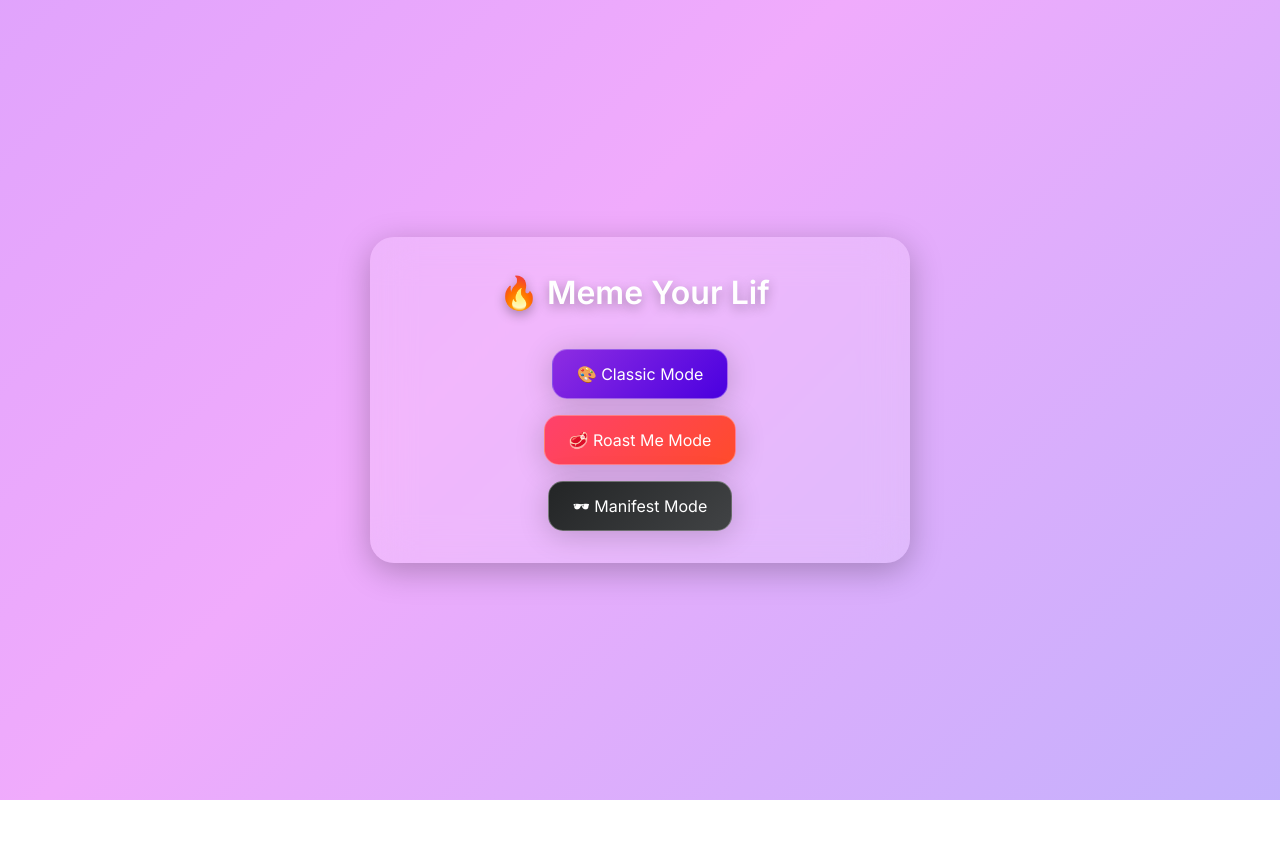
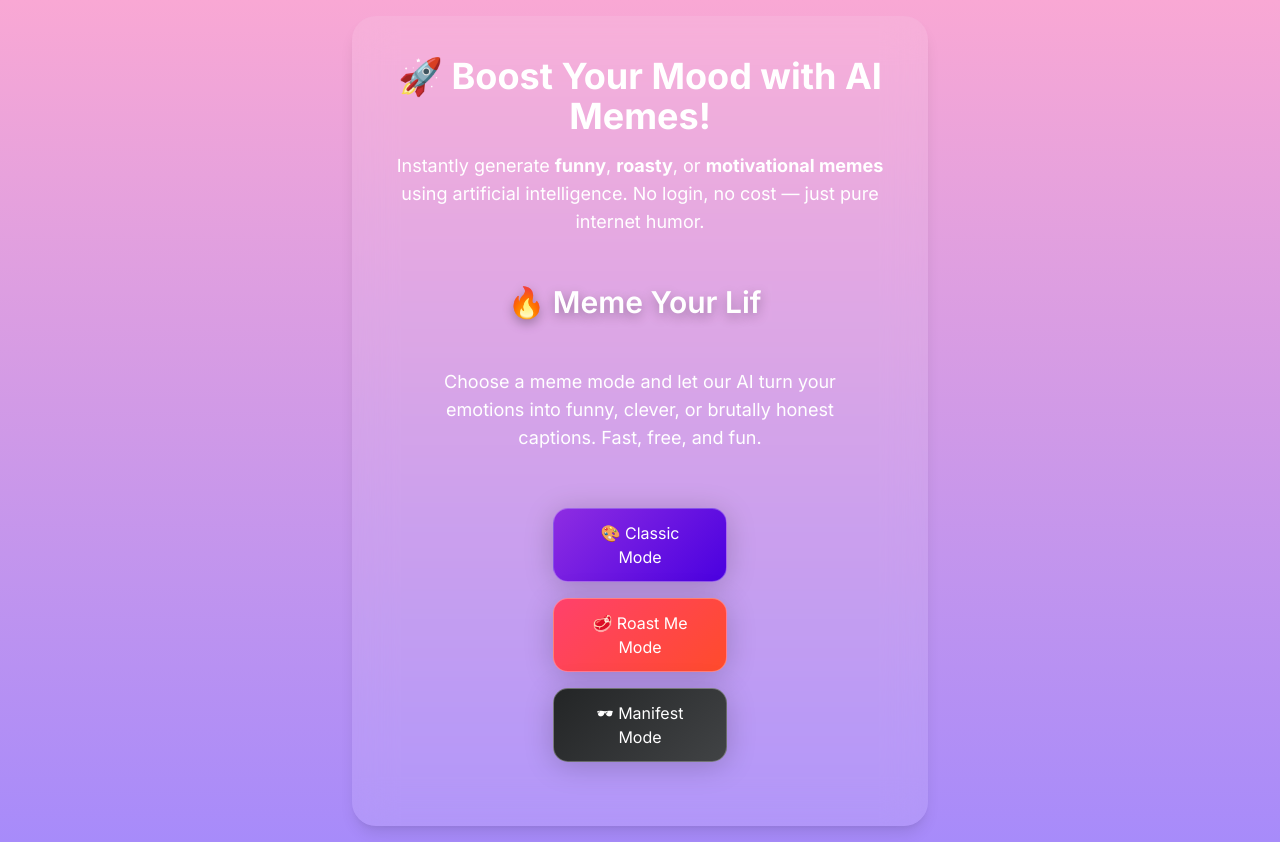
Before and after one commit to atakankaracali/aigeneratormeme, a React (Vite) app: page / in a window 1280 px wide. Before the commit the page ends 800 px from the top, so only its background shows below. Built offline with nearby package versions, Linux system fonts and the light colour scheme.

Commit message:
Edit-Page

```diff
--- a/src/App.tsx
+++ b/src/App.tsx
@@ -101,9 +101,20 @@ function App() {
     const isRoastMode = mode === "roast";
 
     return (
-        <div className="app-wrapper">
-            <div className="app-card">
-                {step === 0 && <Intro onNext={handleNextStep} />}
+        <div className="app-wrapper flex items-center justify-center min-h-screen p-4 bg-gradient-to-b from-pink-300 to-purple-400">
+            <div className="app-card w-full max-w-xl bg-white bg-opacity-10 backdrop-blur-md rounded-3xl shadow-lg p-6 sm:p-10 text-center">
+
+                {step === 0 && (
+                    <>
+                        <h1 className="text-3xl sm:text-4xl font-bold text-white mb-4">
+                            🚀 Boost Your Mood with AI Memes!
+                        </h1>
+                        <p className="text-white text-base sm:text-lg max-w-lg mx-auto mb-6">
+                            Instantly generate <strong>funny</strong>, <strong>roasty</strong>, or <strong>motivational memes</strong> using artificial intelligence. No login, no cost — just pure internet humor.
+                        </p>
+                        <Intro onNext={handleNextStep} />
+                    </>
+                )}
 
                 {step === 1 && !isRoastMode && (
                     <Question
@@ -140,13 +151,13 @@ function App() {
 
                 {((step === 1 && isRoastMode && !meme && !loading) || (step === 4 && !loading && !meme)) && (
                     <>
-                        <p className="text-title">
+                        <p className="text-title text-white mb-4">
                             Brutally honest, AI-powered roast. Ready to cry or laugh?
                         </p>
                         <motion.button
                             whileHover={{ scale: 1.1 }}
                             whileTap={{ scale: 0.95 }}
-                            className="meme-button"
+                            className="meme-button bg-purple-600 hover:bg-purple-700 text-white font-semibold py-3 px-6 rounded-full transition-all"
                             onClick={generateMeme}
                         >
                             {isRoastMode ? '🥩 Roast Me' : '🚀 Generate Meme'}
@@ -162,7 +173,7 @@ function App() {
                             whileHover={{ scale: 1.1 }}
                             whileTap={{ scale: 0.95 }}
                             onClick={restart}
-                            className="restart-button"
+                            className="restart-button mt-4 bg-white text-black py-2 px-5 rounded-full shadow-md"
                         >
                             🔄 Create Another Meme
                         </motion.button>
--- a/src/components/Intro.tsx
+++ b/src/components/Intro.tsx
@@ -9,15 +9,19 @@ const Intro = ({ onNext }: IntroProps) => (
     initial={{ opacity: 0, y: -30 }}
     animate={{ opacity: 1, y: 0 }}
     transition={{ duration: 0.6 }}
-    className="intro-container"
+    className="intro-container px-4 sm:px-6 md:px-8"
   >
-    <h1 className="intro-title">
+    <h2 className="intro-title text-2xl sm:text-3xl font-semibold text-white text-center mb-4" aria-label="AI Meme Generator Tagline">
       <Typewriter
         words={['😂 AI Meme Generator', '🔥 Meme Your Life', '🚀 Boost Your Mood!']}
         loop={0}
         cursor
       />
-    </h1>
+    </h2>
+
+    <p className="text-center text-white text-base sm:text-lg max-w-md mx-auto mb-6">
+      Choose a meme mode and let our AI turn your emotions into funny, clever, or brutally honest captions. Fast, free, and fun.
+    </p>
 
     <div className="flex flex-col gap-4 items-center">
       <motion.button
@@ -25,6 +29,7 @@ const Intro = ({ onNext }: IntroProps) => (
         whileTap={{ scale: 0.95 }}
         className="intro-button classic-btn"
         onClick={() => onNext("classic")}
+        title="Start Classic Mode"
       >
         🎨 Classic Mode
       </motion.button>
@@ -34,6 +39,7 @@ const Intro = ({ onNext }: IntroProps) => (
         whileTap={{ scale: 0.95 }}
         className="intro-button roast-btn"
         onClick={() => onNext("roast")}
+        title="Start Roast Me Mode"
       >
         🥩 Roast Me Mode
       </motion.button>
@@ -43,6 +49,7 @@ const Intro = ({ onNext }: IntroProps) => (
         whileTap={{ scale: 0.95 }}
         className="intro-button hr-btn"
         onClick={() => onNext("manifest")}
+        title="Start Manifest Mode"
       >
         🕶 Manifest Mode
       </motion.button>
--- a/src/components/styles/intro.css
+++ b/src/components/styles/intro.css
@@ -4,6 +4,9 @@
   flex-direction: column;
   gap: 2rem;
   align-items: center;
+  padding: 1.5rem;
+  max-width: 100%;
+  margin: 0 auto;
 }
 
 .intro-title {
@@ -11,6 +14,13 @@
   font-weight: 600;
   color: white;
   text-shadow: 0 4px 12px rgba(0, 0, 0, 0.3);
+  line-height: 1.3;
+}
+
+@media (min-width: 640px) {
+  .intro-title {
+    font-size: 2.5rem;
+  }
 }
 
 .intro-button {
@@ -20,9 +30,19 @@
   border: 1px solid rgba(255, 255, 255, 0.3);
   box-shadow: 0 4px 30px rgba(0, 0, 0, 0.2);
   cursor: pointer;
-    transition: all 0.3s ease;
+  transition: transform 0.2s ease, background 0.3s ease;
   font-size: 1rem;
   font-weight: 500;
+  width: 90%;
+  max-width: 300px;
+}
+
+.intro-button:hover {
+  transform: scale(1.05);
+}
+
+.intro-button:active {
+  transform: scale(0.96);
 }
 
 .classic-btn {
@@ -36,3 +56,10 @@
 .hr-btn {
   background: linear-gradient(135deg, #232526, #414345);
 }
+
+@media (max-width: 480px) {
+  .intro-button {
+    padding: 10px 20px;
+    font-size: 0.95rem;
+  }
+}
```
Lines whose indentation alone changed are shown as unchanged.
